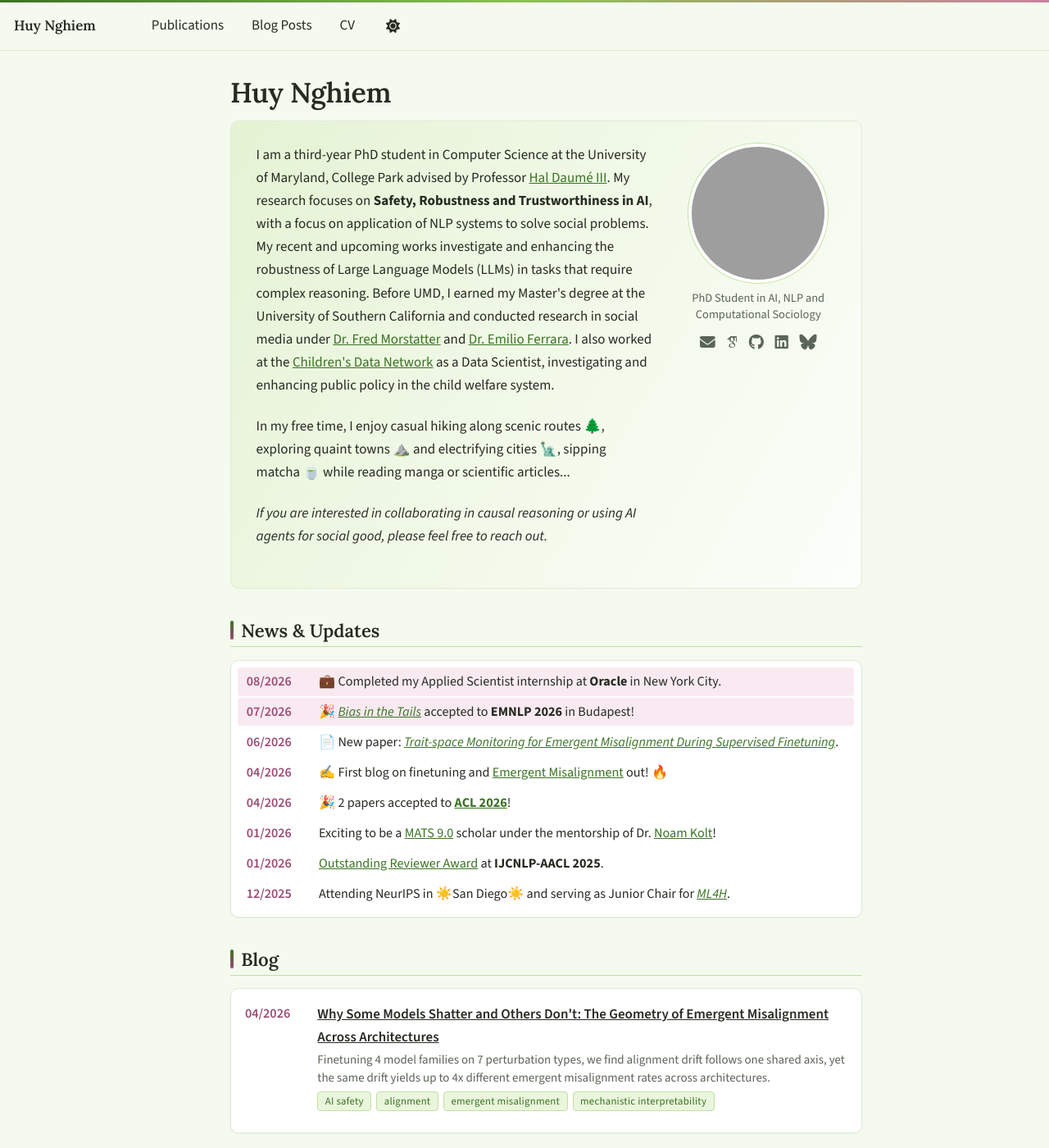
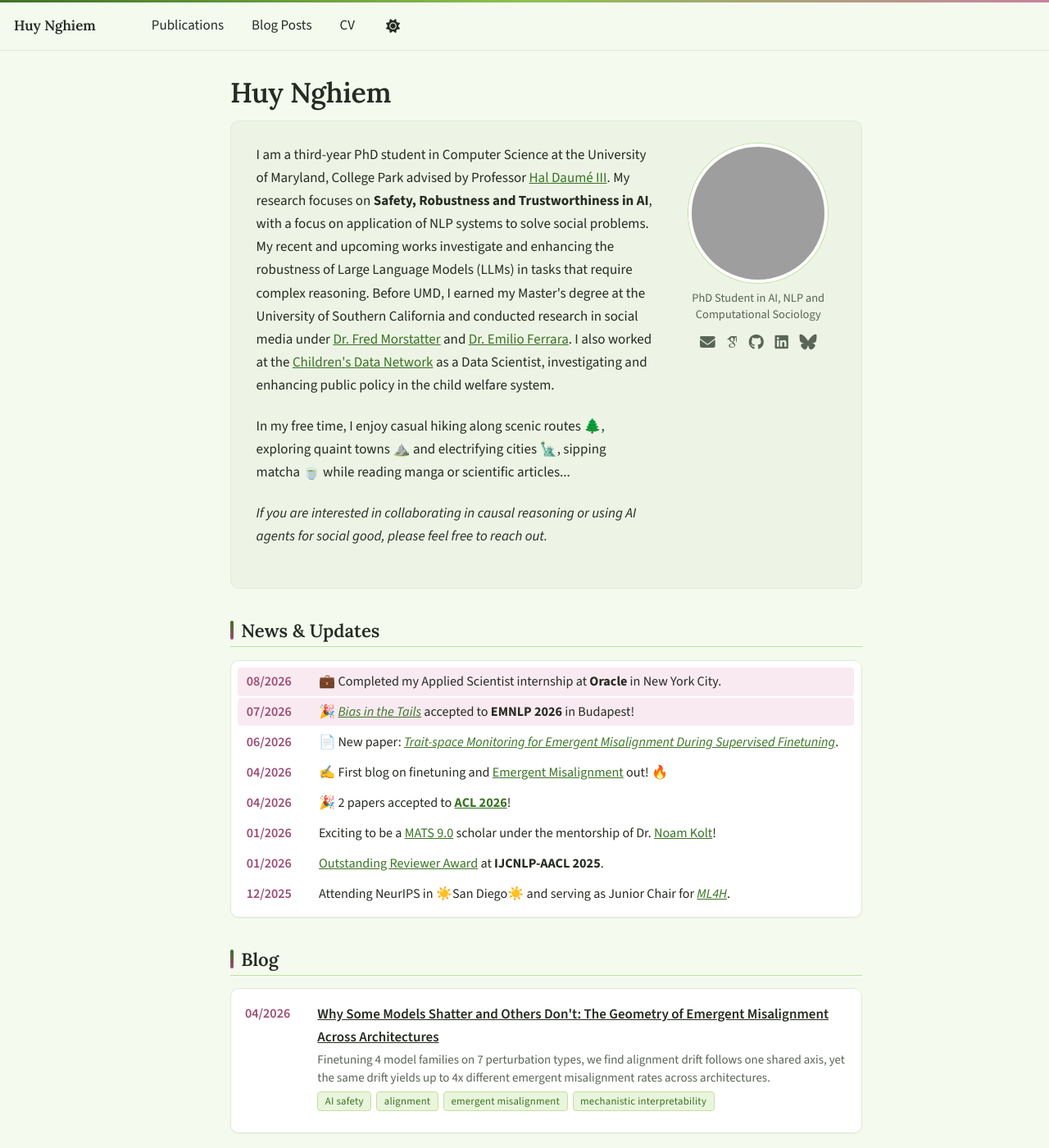
Before and after one commit to hnghiem-nlp/hnghiem-nlp.github.io, a Jekyll site: the page built from _pages/about.md, in a window 1280 px wide and 1400 px high. Shown: the whole window at 82% size. Built offline with Jekyll 4.4.1, drawn with Linux system fonts in a browser that asks for light colours; some web fonts are replaced; a script that is not in the unit is left out; grey boxes are pictures that could not be loaded.

Commit message:
Replace intro panel gradient with flat fill a shade deeper than page
Co-Authored-By: Claude Opus 5 (1M context) <noreply@anthropic.com>

```diff
--- a/_includes/head/custom.html
+++ b/_includes/head/custom.html
@@ -4,7 +4,7 @@
 <link rel="preconnect" href="https://fonts.googleapis.com">
 <link rel="preconnect" href="https://fonts.gstatic.com" crossorigin>
 <link href="https://fonts.googleapis.com/css2?family=Lora:wght@500;600;700&family=Source+Sans+3:ital,wght@0,400;0,500;0,600;0,700;1,400&display=swap" rel="stylesheet">
-<link rel="stylesheet" href="{{ '/assets/css/custom.css' | relative_url }}?v=10">
+<link rel="stylesheet" href="{{ '/assets/css/custom.css' | relative_url }}?v=11">
 
 
 <!-- Support for Academicons -->
--- a/assets/css/custom.css
+++ b/assets/css/custom.css
@@ -20,7 +20,7 @@
 
     --bg: #f5faef;              /* fresh matcha-tinted page */
     --surface: #ffffff;         /* panels sit on the page like paper */
-    --hero-gradient: linear-gradient(120deg, #e5f3d4 0%, #f0f8e6 45%, #fcfefa 100%);
+    --hero-fill: #edf4e5;         /* a shade deeper than the page */
     --brand-stripe: linear-gradient(90deg, #3a7324 0%, #8cc152 50%, #c8829f 100%);
 
     /* Map onto the AcademicPages theme variables */
@@ -52,7 +52,7 @@ html[data-theme="dark"] {
 
     --bg: #131812;
     --surface: #1a2117;
-    --hero-gradient: linear-gradient(120deg, #213019 0%, #1c2618 50%, #1a2117 100%);
+    --hero-fill: #10150f;
     --brand-stripe: linear-gradient(90deg, #a6d86e 0%, #6fa446 50%, #d08aab 100%);
 
     --global-base-color: var(--bg);
@@ -189,7 +189,7 @@ a:hover {
     gap: 2rem;
     margin-bottom: 1rem;
     padding: 1.6rem 1.8rem;
-    background: var(--hero-gradient);
+    background: var(--hero-fill);
     border: 1px solid var(--rule);
     border-radius: 10px;
 }
```
